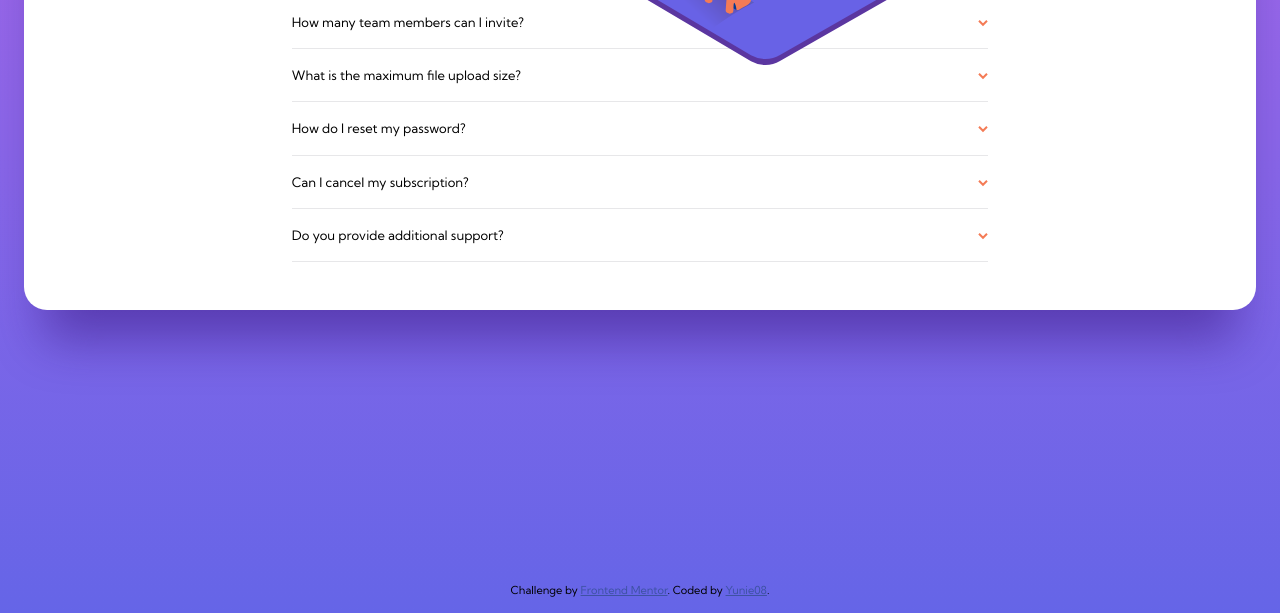
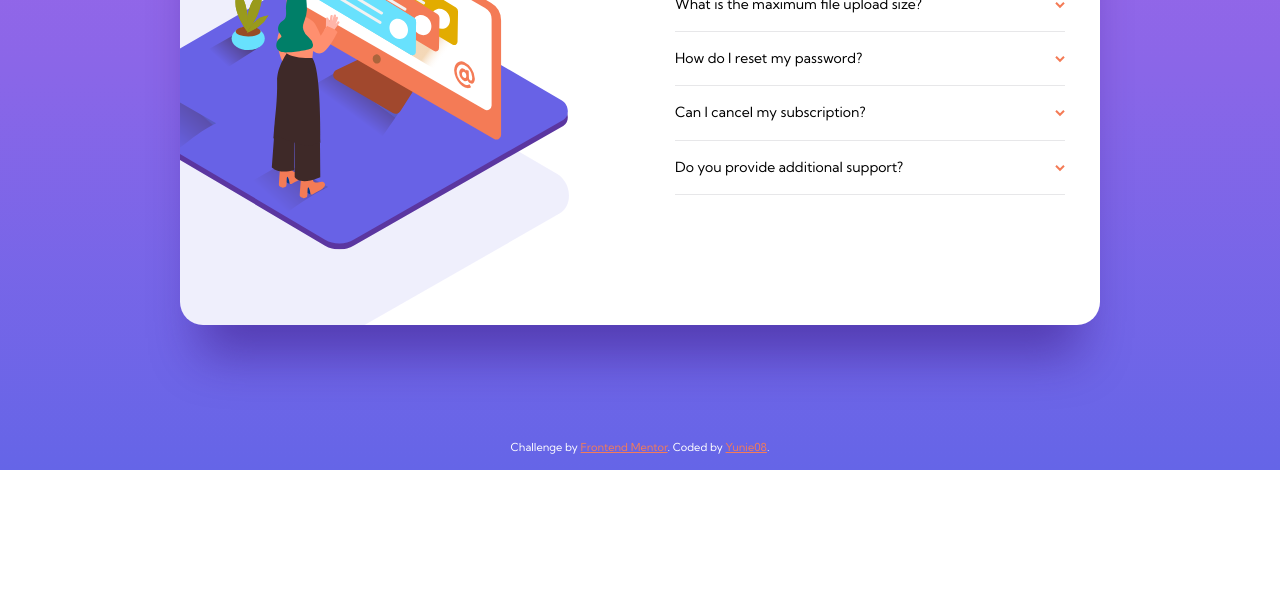
Before and after one commit to Yunie08/fronend-mentor-faq-accordion-card, a website: page index.html in a window 1280 px wide. Shown: the part 330-943 px from the top of the page. After the commit the page ends 800 px from the top, so only its background shows below. Drawn offline with Linux system fonts and the light colour scheme.

Commit message:
responsive

```diff
--- a/index.html
+++ b/index.html
@@ -24,11 +24,11 @@
       <div class="faq__image__container">
         <picture>
           <source
-            media="(min-width: 768px)"
+            media="(min-width: 991px)"
             srcset="images/illustration-woman-online-desktop.svg"
           />
           <source
-            media="(max-width: 767px)"
+            media="(max-width: 990px)"
             srcset="images/illustration-woman-online-mobile.svg"
           />
           <img
--- a/scss/_page.scss
+++ b/scss/_page.scss
@@ -4,28 +4,80 @@
   background: #fff;
   padding: 4.8rem 2.4rem;
   margin: 0 2.4rem;
-  margin-top: calc(62px + 40.5px + 40px);
-  // margin-bottom: 3rem;
   border-radius: 2.3rem;
+  box-shadow: 0px 50px 50px -20px rgba(53, 18, 122, 0.497159);
 
-  box-shadow: 0px 50px 50px -20px rgba(53, 18, 122, 0.497159);
+  @include tablet-up {
+    grid-template-rows: min-content 40rem;
+    margin: 0 4rem;
+  }
+
+  @include desktop {
+    grid-template-columns: repeat(2, 1fr);
+    grid-template-rows: 50.9rem;
+    max-width: 92rem;
+    padding: 0;
+  }
 
   &__image__container {
     height: 8.4rem;
     display: flex;
+
+    @include tablet-up {
+      height: 12rem;
+    }
+    @include desktop {
+      width: 100%;
+      height: 100%;
+    }
+
     picture {
       max-width: 23.7rem;
       width: 100%;
       margin: -15.5rem auto 0 auto;
       position: relative;
+
+      @include tablet-up {
+        max-width: 35rem;
+        margin-top: -20.8rem;
+      }
+
+      @include desktop {
+        display: block;
+        max-width: 100%;
+        height: 100%;
+        margin: 0;
+        overflow: hidden;
+      }
+
       &::before {
-        content: url(../images/bg-pattern-mobile.svg);
+        content: "";
+        background: url(../images/bg-pattern-mobile.svg);
+        background-repeat: no-repeat;
+        background-size: 100%;
+        background-position: bottom 2.8rem center;
         position: absolute;
         width: 100%;
-        max-width: 100%;
-        left: 50%;
-        transform: translateX(-50%);
-        bottom: 26px;
+        height: 100%;
+
+        @include tablet-up {
+          background-position: bottom 2.2rem center;
+        }
+
+        @include desktop {
+          background: url(../images/bg-pattern-desktop.svg) no-repeat;
+          background-size: auto;
+          background-position: bottom -14.1rem right 7rem;
+        }
+      }
+    }
+
+    img {
+      @include desktop {
+        position: absolute;
+        top: 50%;
+        transform: translateY(-50%);
+        left: -84px;
       }
     }
   }
@@ -33,9 +85,24 @@
   &__container {
     display: flex;
     flex-direction: column;
-    align-items: center;
     row-gap: 1.2rem;
     width: 100%;
     overflow: wrap;
+    align-content: flex-start;
+    justify-content: flex-start;
+    align-self: flex-start;
+
+    @include tablet-up {
+      row-gap: 2rem;
+    }
+
+    @include desktop {
+      padding: 4.8rem 3.5rem;
+    }
+  }
+
+  &__title {
+    justify-self: flex-start;
+    align-self: center;
   }
 }
--- a/scss/base/_base.scss
+++ b/scss/base/_base.scss
@@ -15,9 +15,21 @@ html {
 body {
   box-sizing: border-box;
   position: relative;
-  height: 100%;
+  -webkit-tap-highlight-color: transparent;
   min-height: 100vh;
   background: linear-gradient($color-gradient-top, $color-gradient-bottom);
+  padding: 14.8rem 0 8.5rem 0;
+
+  @include tablet-up {
+    display: flex;
+    align-items: center;
+    justify-content: center;
+    padding-top: 20rem;
+  }
+
+  @include desktop {
+    padding: 0;
+  }
 }
 
 button {
--- a/scss/base/_typography.scss
+++ b/scss/base/_typography.scss
@@ -14,6 +14,9 @@ h2 {
  font-size: map-get($map: $font-sizes-mobile, $key: title-h2);
  font-weight: 400;
  color: $color-neutral-very-dark;
+ @include tablet-up {
+  font-size: map-get($map: $font-sizes-large, $key: title-h2);
+}
 }
 
 p {
--- a/scss/components/_attribution.scss
+++ b/scss/components/_attribution.scss
@@ -4,10 +4,11 @@
   left: 50%;
   transform: translateX(-50%);
   font-size: 11px;
+  color: #fff;
   text-align: center;
   z-index: -1;
 }
 
 .attribution a {
-  color: hsl(228, 45%, 44%);
+  color: $color-secondary;
 }
```
Also changed, not shown: css/style.css, 1 other file.
